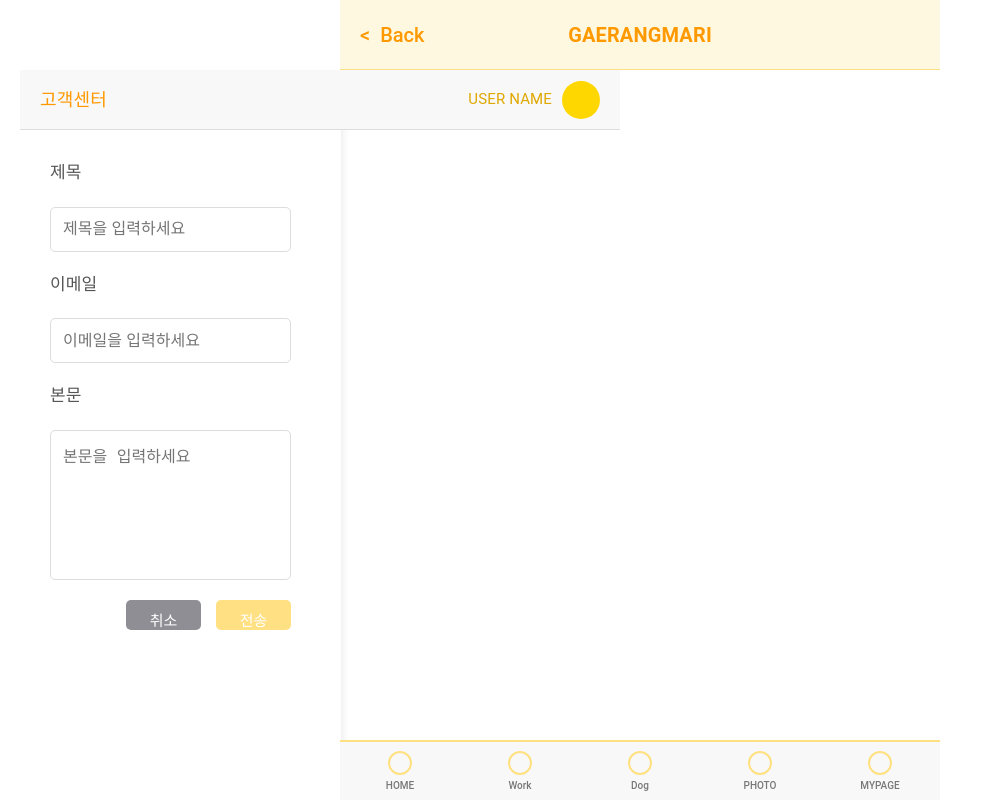
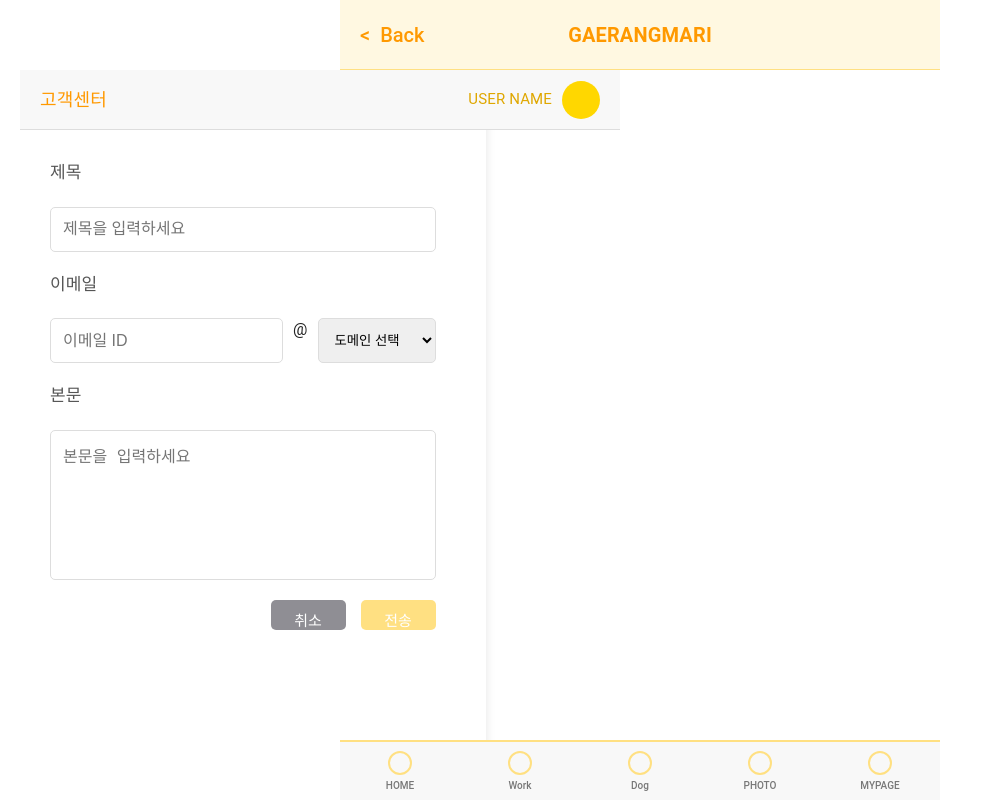
Before and after one commit to OZ-5-1-TEAM/1-Team, a React (Vite) app: page /customerservice in a window 1280 px wide. Shown: the whole page, without its empty margins (0-983 px from the left). Built offline with nearby package versions, Linux system fonts and the light colour scheme; the HTML template or start-up script is replaced by a standard one.

Commit message:
#96 feat : CustomerServicePage 이메일 선택지 생성

```diff
--- a/src/pages/CustomerServicePage.jsx
+++ b/src/pages/CustomerServicePage.jsx
@@ -148,7 +148,13 @@
 
   const validateForm = () => {
     if (!formData.title.trim()) return '제목을 입력하세요.';
-    if (!formData.email.trim()) return '이메일을 입력하세요.';
+    if (!formData.emailId.trim()) return '이메일 ID를 입력하세요.';
+    if (
+      !(formData.emailDomain && formData.emailDomain.trim()) &&
+      !(formData.customDomain && formData.customDomain.trim())
+    ) {
+      return '이메일 도메인을 선택하거나 입력하세요.';
+    }
     if (!formData.body.trim()) return '본문을 입력하세요.';
     return '';
   };
@@ -160,6 +166,7 @@
       setAlert({ message: errorMessage, isError: true });
       return;
     }
+    const fullEmail = `${formData.emailId}@${formData.emailDomain}`;
 
     try {
       const response = await fetch('/api/submit', {
@@ -167,7 +174,7 @@
         headers: {
           'Content-Type': 'application/json',
         },
-        body: JSON.stringify(formData),
+        body: JSON.stringify({ ...formData, email: fullEmail }),
       });
 
       if (!response.ok) {
@@ -207,14 +214,53 @@
               onChange={handleInputChange}
               required
             />
-            <Label htmlFor='email'>이메일</Label>
-            <Input
-              id='email'
-              type='email'
-              placeholder='이메일을 입력하세요'
-              onChange={handleInputChange}
-              required
-            />
+            <Label htmlFor='emailId'>이메일</Label>{' '}
+            <div style={{ display: 'flex', gap: '10px' }}>
+              <Input
+                id='emailId'
+                type='text'
+                placeholder='이메일 ID'
+                onChange={handleInputChange}
+                style={{ flex: 1 }}
+                required
+              />
+              <span>@</span>
+
+              <select
+                id='emailDomain'
+                onChange={(e) =>
+                  setFormData({ ...formData, emailDomain: e.target.value })
+                }
+                style={{
+                  flex: 1,
+                  padding: '12px',
+                  borderRadius: '5px',
+                  border: '1px solid #ddd',
+                }}
+                required
+              >
+                <option value=''>도메인 선택</option>
+                <option value='naver.com'>naver.com</option>
+                <option value='daum.net'>daum.net</option>
+                <option value='gmail.com'>gmail.com</option>
+                <option value='outlook.com'>outlook.com</option>
+                <option value='yahoo.com'>yahoo.com</option>
+                <option value='hotmail.com'>hotmail.com</option>
+                <option value='custom'>직접 입력</option>
+              </select>
+            </div>
+            {formData.emailDomain === 'custom' && (
+              <Input
+                id='customDomain'
+                type='text'
+                placeholder='도메인을 입력하세요'
+                onChange={(e) =>
+                  setFormData({ ...formData, customDomain: e.target.value })
+                }
+                style={{ marginTop: '10px' }}
+                required
+              />
+            )}
             <Label htmlFor='body'>본문</Label>
             <TextArea
               id='body'
```
